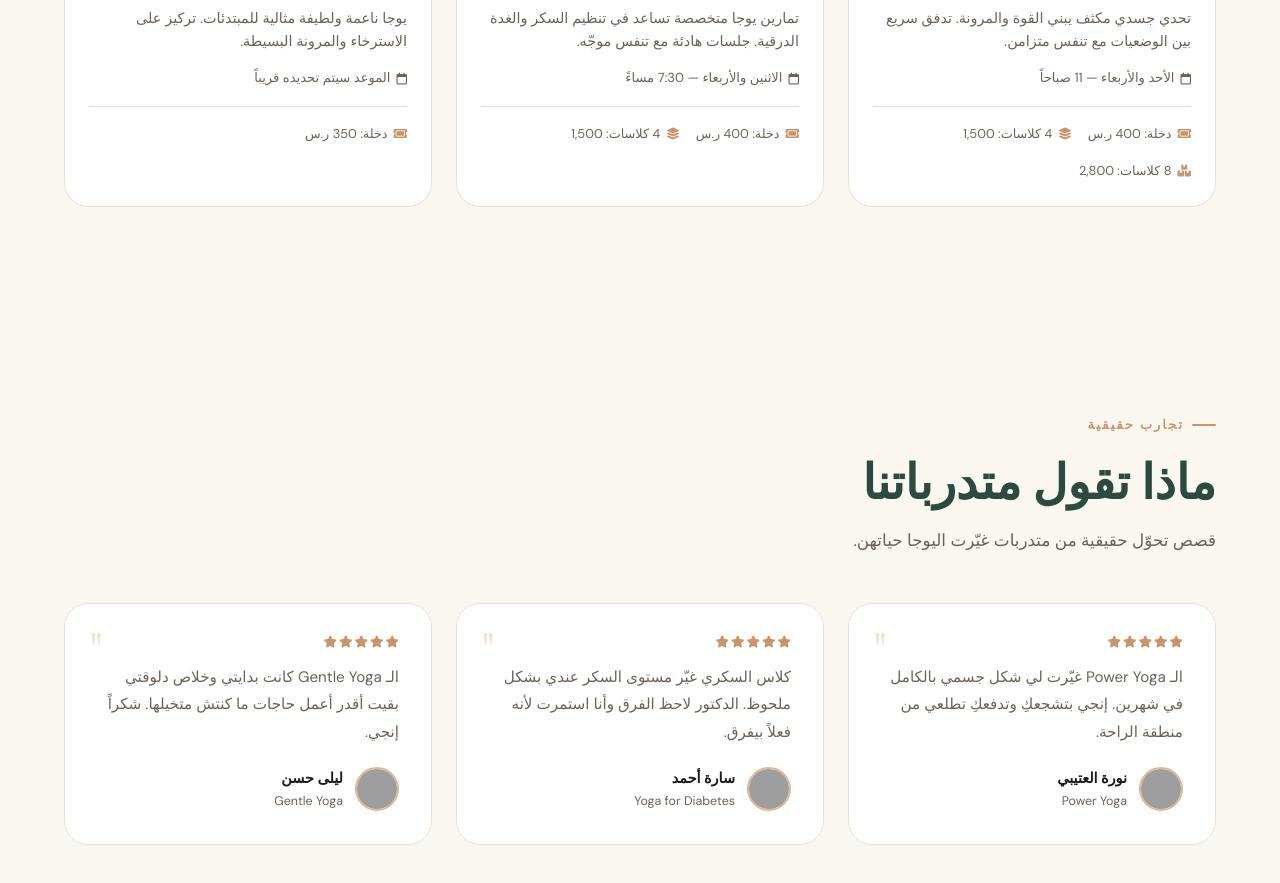
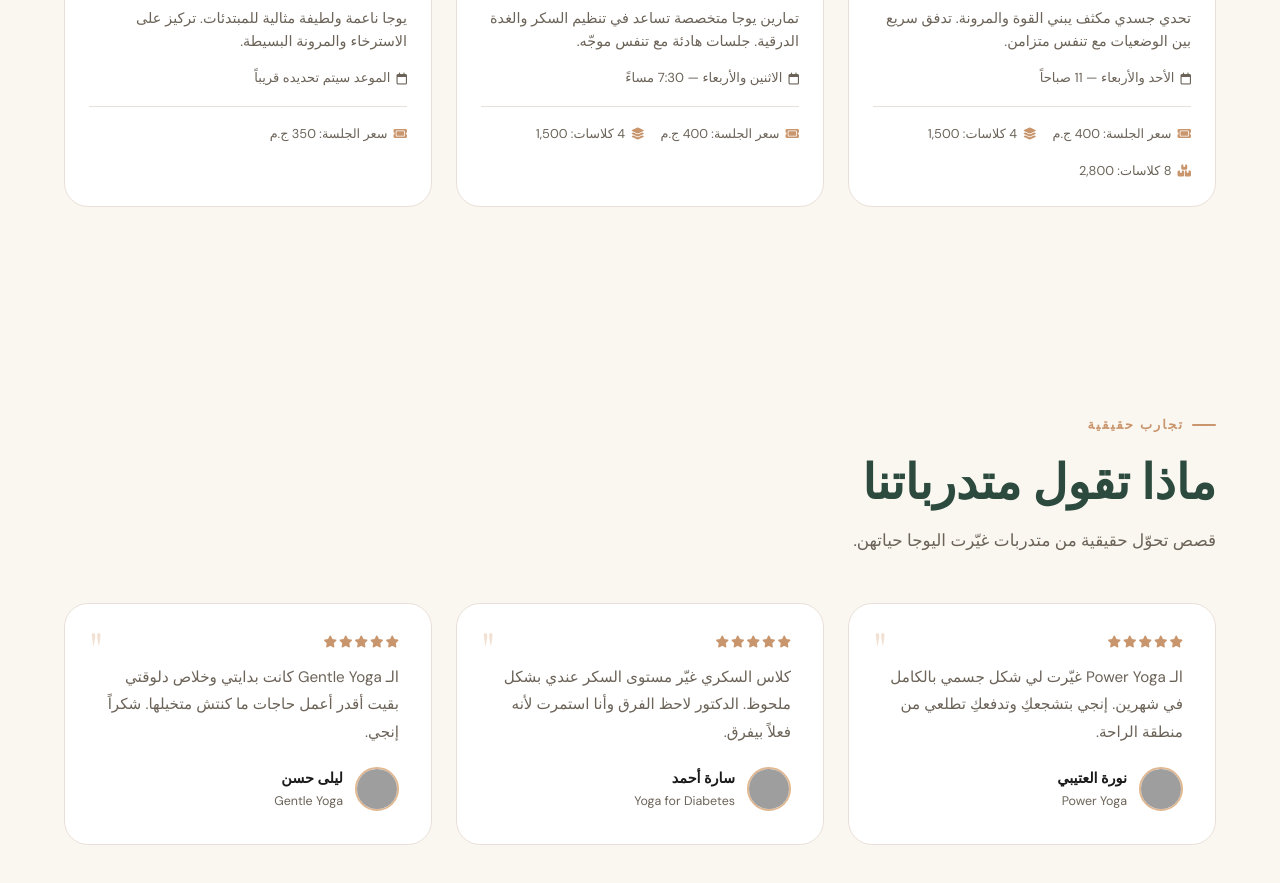
Before and after one commit to nationsskyreports-rgb/Enjy-Flow, a plain HTML site: page index.html in a window 1280 px wide. Shown: the part 1491-2374 px from the top of the page. Drawn offline with nearby package versions, Linux system fonts and the light colour scheme; grey boxes are pictures that could not be loaded.

Commit message:
Update index.html

```diff
--- a/index.html
+++ b/index.html
@@ -271,7 +271,7 @@
             <p style="display:flex;align-items:center;gap:6px;margin-bottom:10px;font-size:.82rem;color:var(--accent)"><i class="fa-solid fa-location-dot" style="font-size:.75rem"></i> Royal Hills Clubhouse</p>
             <p style="margin-bottom:14px">تحدي جسدي مكثف يبني القوة والمرونة. تدفق سريع بين الوضعيات مع تنفس متزامن.</p>
             <div style="display:flex;align-items:center;gap:6px;font-size:.82rem;color:var(--fg-muted);margin-bottom:16px"><i class="fa-regular fa-calendar" style="font-size:.75rem"></i> الأحد والأربعاء — 11 صباحاً</div>
-            <div class="program-meta"><span><i class="fa-solid fa-ticket"></i> دخلة: 400 ر.س</span><span><i class="fa-solid fa-layer-group"></i> 4 كلاسات: 1,500</span><span><i class="fa-solid fa-boxes-stacked"></i> 8 كلاسات: 2,800</span></div>
+            <div class="program-meta"><span><i class="fa-solid fa-ticket"></i> سعر الجلسة: 400 ج.م</span><span><i class="fa-solid fa-layer-group"></i> 4 كلاسات: 1,500</span><span><i class="fa-solid fa-boxes-stacked"></i> 8 كلاسات: 2,800</span></div>
           </div>
         </div>
         <div class="program-card reveal">
@@ -281,7 +281,7 @@
             <p style="display:flex;align-items:center;gap:6px;margin-bottom:10px;font-size:.82rem;color:var(--accent)"><i class="fa-solid fa-location-dot" style="font-size:.75rem"></i> Royal Hills</p>
             <p style="margin-bottom:14px">تمارين يوجا متخصصة تساعد في تنظيم السكر والغدة الدرقية. جلسات هادئة مع تنفس موجّه.</p>
             <div style="display:flex;align-items:center;gap:6px;font-size:.82rem;color:var(--fg-muted);margin-bottom:16px"><i class="fa-regular fa-calendar" style="font-size:.75rem"></i> الاثنين والأربعاء — 7:30 مساءً</div>
-            <div class="program-meta"><span><i class="fa-solid fa-ticket"></i> دخلة: 400 ر.س</span><span><i class="fa-solid fa-layer-group"></i> 4 كلاسات: 1,500</span></div>
+            <div class="program-meta"><span><i class="fa-solid fa-ticket"></i> سعر الجلسة: 400 ج.م</span><span><i class="fa-solid fa-layer-group"></i> 4 كلاسات: 1,500</span></div>
           </div>
         </div>
         <div class="program-card reveal">
@@ -291,7 +291,7 @@
             <p style="display:flex;align-items:center;gap:6px;margin-bottom:10px;font-size:.82rem;color:var(--accent)"><i class="fa-solid fa-location-dot" style="font-size:.75rem"></i> Pyramids Heights</p>
             <p style="margin-bottom:14px">يوجا ناعمة ولطيفة مثالية للمبتدئات. تركيز على الاسترخاء والمرونة البسيطة.</p>
             <div style="display:flex;align-items:center;gap:6px;font-size:.82rem;color:var(--fg-muted);margin-bottom:16px"><i class="fa-regular fa-calendar" style="font-size:.75rem"></i> الموعد سيتم تحديده قريباً</div>
-            <div class="program-meta"><span><i class="fa-solid fa-ticket"></i> دخلة: 350 ر.س</span></div>
+            <div class="program-meta"><span><i class="fa-solid fa-ticket"></i> سعر الجلسة: 350 ج.م</span></div>
           </div>
         </div>
       </div>
```
